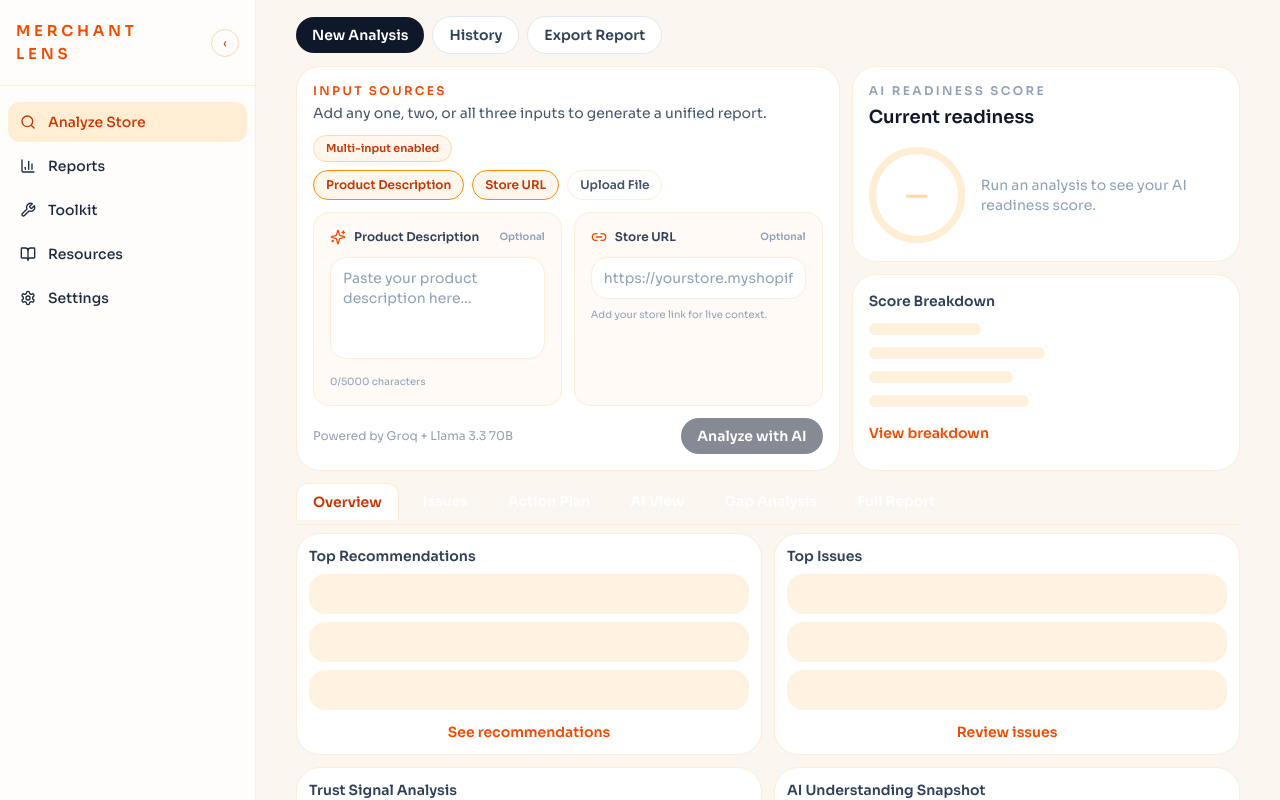
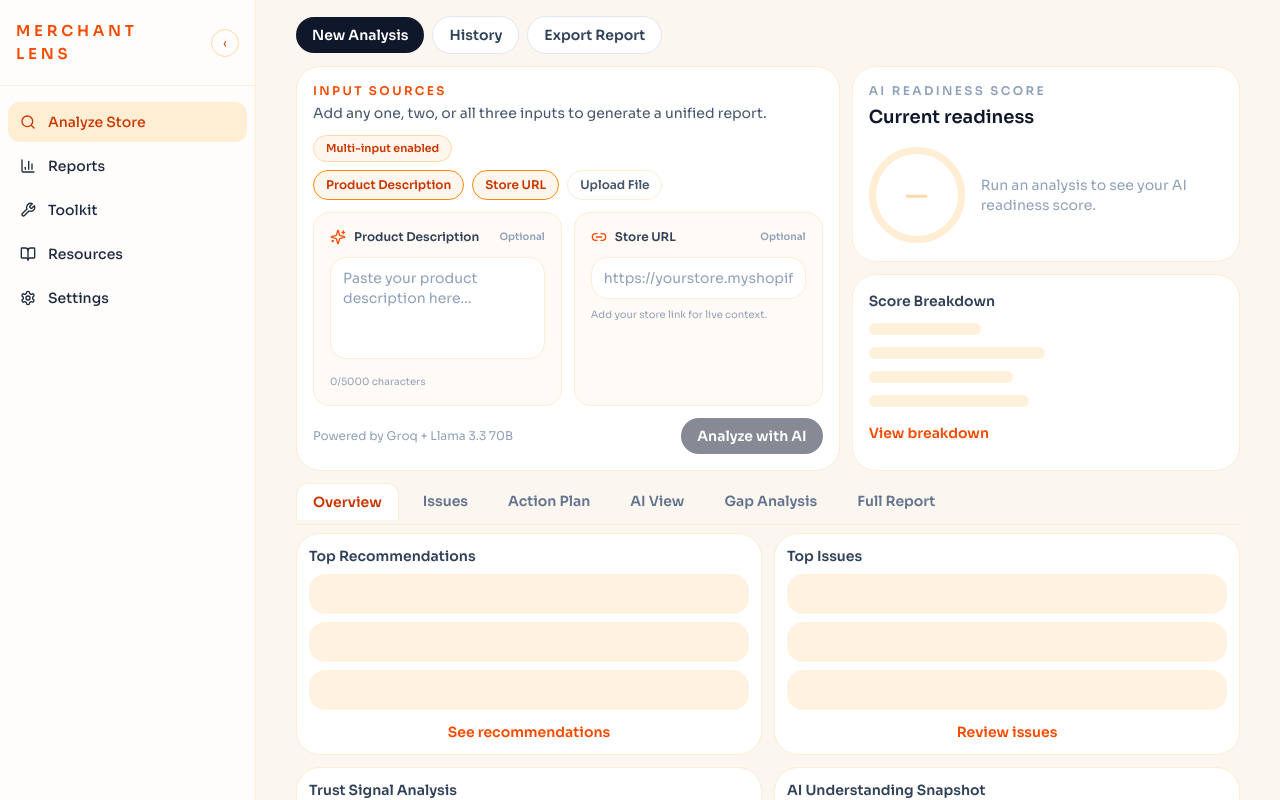
Before and after one commit to AtulKumar2004/ai_representational_optimizer, a Next.js app: page /analyze in a window 1280 px wide. Shown: the top 800 px of the page. Built offline with nearby package versions, Linux system fonts and the light colour scheme.

Commit message:
some optimizations in ui

```diff
--- a/app/analyze/page.tsx
+++ b/app/analyze/page.tsx
@@ -1464,7 +1464,9 @@ export default function AnalyzePage() {
                 className={`rounded-t-xl px-4 py-2 text-sm font-semibold transition ${
                   tab === t.id
                     ? "border border-b-0 border-orange-100 bg-white text-orange-700"
-                    : "text-white hover:text-orange-700"
+                    : isDark
+                      ? "text-slate-200 hover:text-orange-200"
+                      : "text-slate-500 hover:text-orange-700"
                 }`}
               >
                 {t.label}
```
